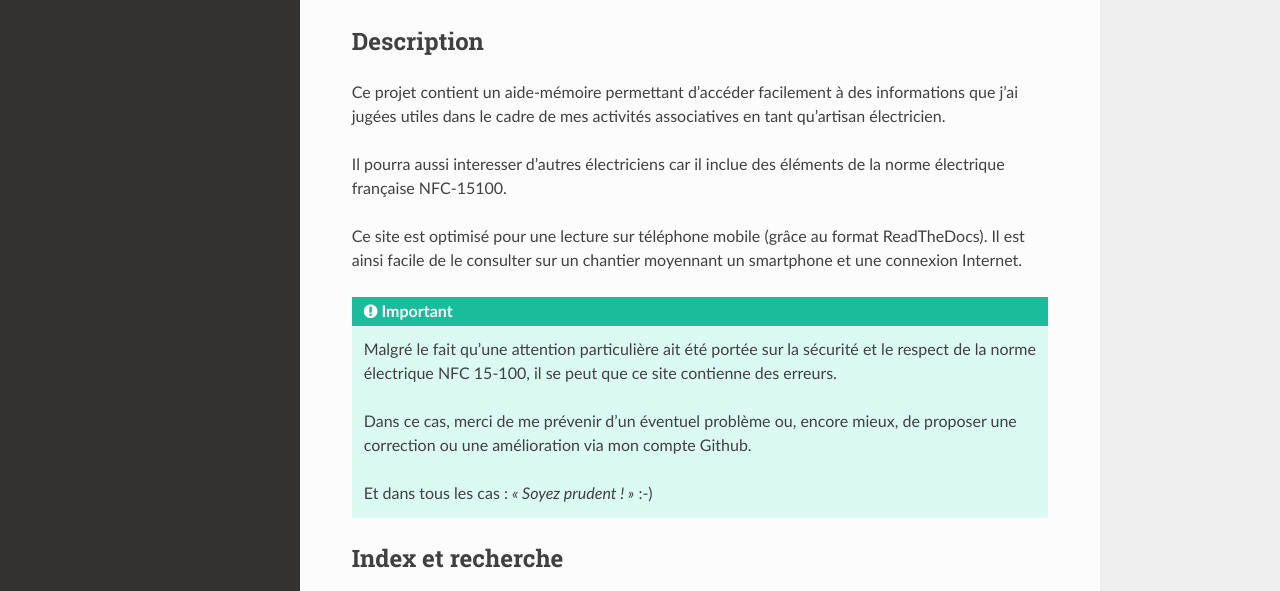
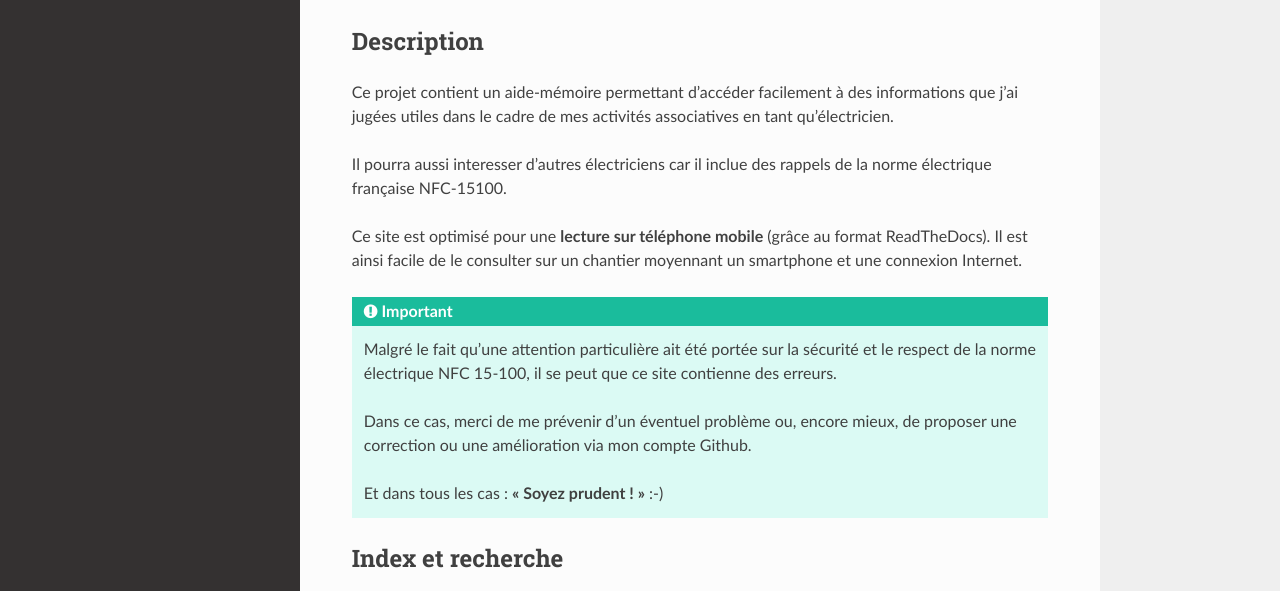
Before and after one commit to apallier/memo-electricien, a Sphinx documentation site: the page built from source/index.rst, in a window 1280 px wide and 1146 px high. Shown: the part 311-902 px from the top of the window. Built offline with Sphinx 7.4.7 and the Read the Docs theme 2.0.0, drawn with Linux system fonts in a browser that asks for light colours.

Commit message:
Corrections mineures

```diff
--- a/source/index.rst
+++ b/source/index.rst
@@ -17,11 +17,11 @@ Description
 ===========
 
 Ce projet contient un aide-mémoire permettant d'accéder facilement à des informations que j'ai jugées utiles
-dans le cadre de mes activités associatives en tant qu'artisan électricien.
+dans le cadre de mes activités associatives en tant qu'électricien.
 
-Il pourra aussi interesser d'autres électriciens car il inclue des éléments de la norme électrique française NFC-15100.
+Il pourra aussi interesser d'autres électriciens car il inclue des rappels de la norme électrique française NFC-15100.
 
-Ce site est optimisé pour une lecture sur téléphone mobile (grâce au format ReadTheDocs). Il est ainsi facile
+Ce site est optimisé pour une **lecture sur téléphone mobile** (grâce au format ReadTheDocs). Il est ainsi facile
 de le consulter sur un chantier moyennant un smartphone et une connexion Internet.
 
 .. important::
@@ -32,7 +32,7 @@ de le consulter sur un chantier moyennant un smartphone et une connexion Interne
    Dans ce cas, merci de me prévenir d'un éventuel problème ou, encore mieux, de proposer une correction
    ou une amélioration via mon compte Github.
 
-   Et dans tous les cas : *"Soyez prudent !"* :-)
+   Et dans tous les cas : **"Soyez prudent !"** :-)
 
 Index et recherche
 ==================
--- a/source/pieces.rst
+++ b/source/pieces.rst
@@ -22,6 +22,7 @@ La cuisine
 6 socles dont 4 au dessus du plan de travail.
 
 4 circuits spécialisées parmi :
+
 * Plaques
 * Four
 * LV
```
Also changed, not shown: README.md (+1 -1 lines).
